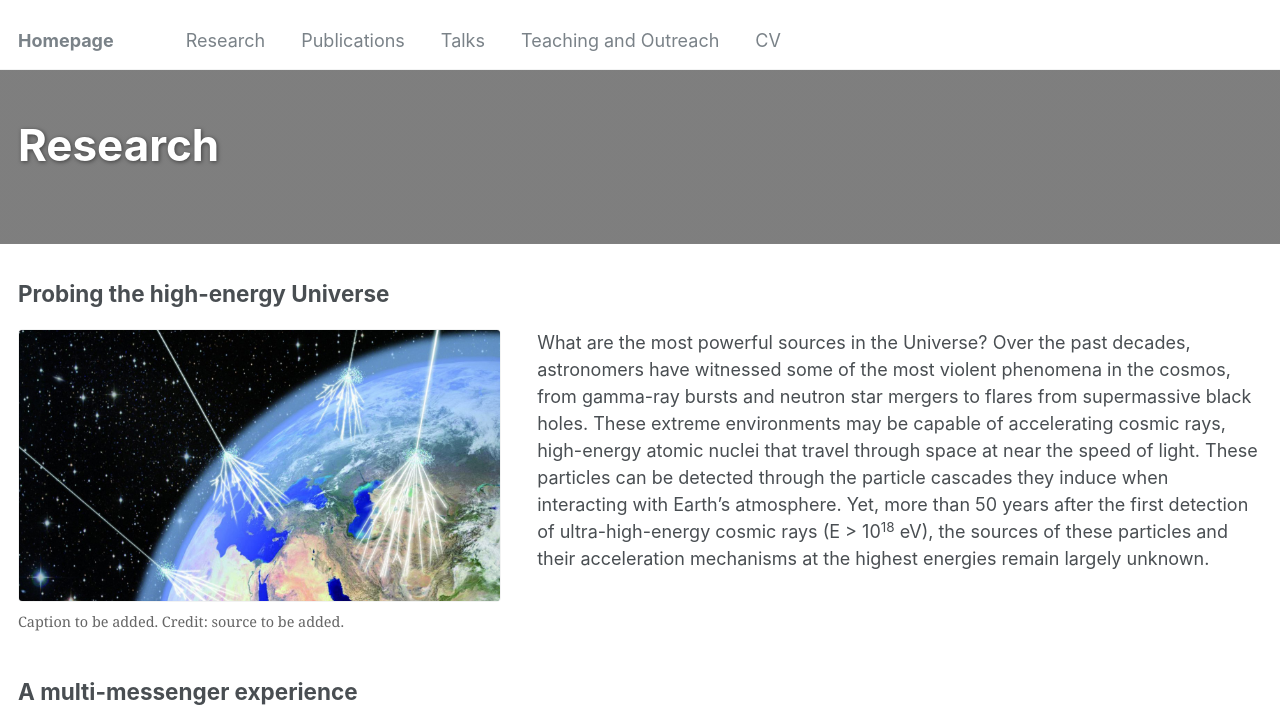
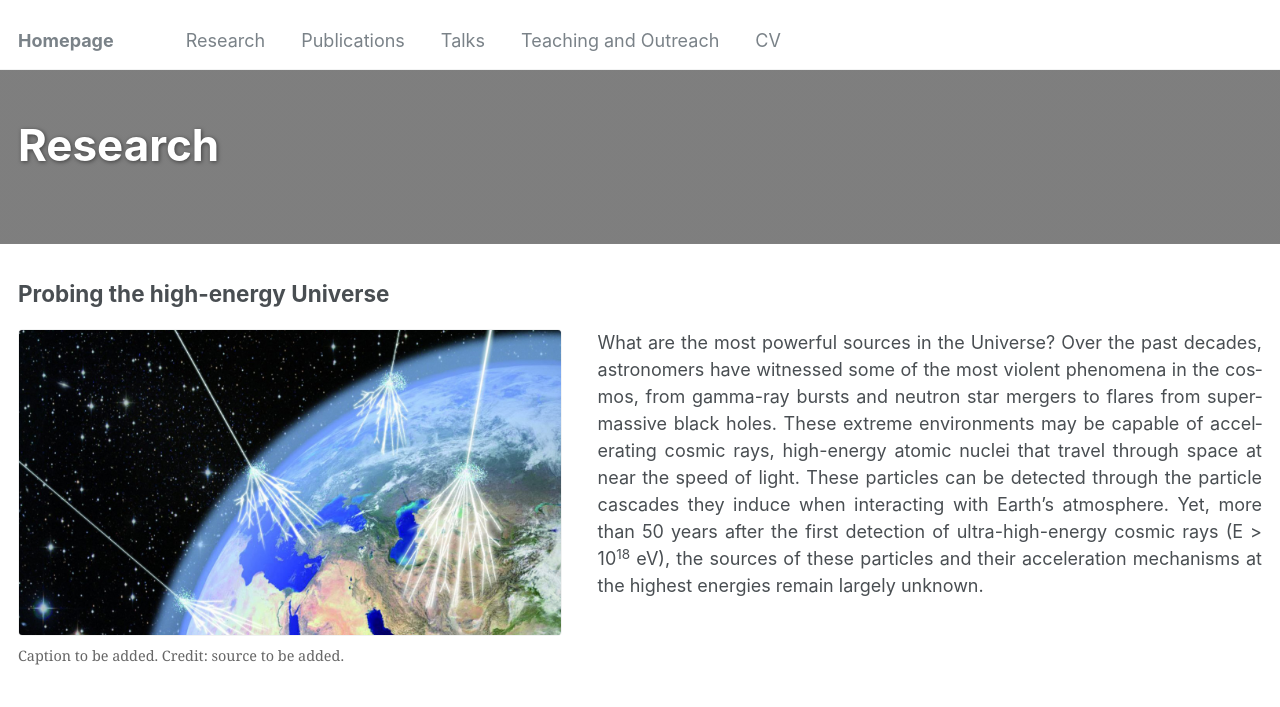
Before and after one commit to simonchiche/simonchiche.github.io, a Jekyll site: the page built from _pages/research.html, in a window 1280 px wide and 1400 px high. Shown: the top 707 px of the window. Built offline with Jekyll 4.4.1, drawn with Linux system fonts in a browser that asks for light colours; grey boxes are pictures that could not be loaded.

Commit message:
Updated research section formatting.

```diff
--- a/_sass/_research.scss
+++ b/_sass/_research.scss
@@ -30,12 +30,12 @@
   align-items: start;
 
   @include breakpoint($small) {
-    grid-template-columns: minmax(0, 2fr) minmax(0, 3fr);
+    grid-template-columns: minmax(0, 9fr) minmax(0, 11fr);
     grid-template-areas: "image text";
     gap: 2em;
 
     &--image-right {
-      grid-template-columns: minmax(0, 3fr) minmax(0, 2fr);
+      grid-template-columns: minmax(0, 11fr) minmax(0, 9fr);
       grid-template-areas: "text image";
     }
   }
@@ -45,6 +45,11 @@
   grid-area: text;
   min-width: 0;
   overflow-wrap: break-word;
+
+  @include breakpoint($small) {
+    text-align: justify;
+    hyphens: auto;
+  }
 
   > :last-child {
     margin-bottom: 0;
```
